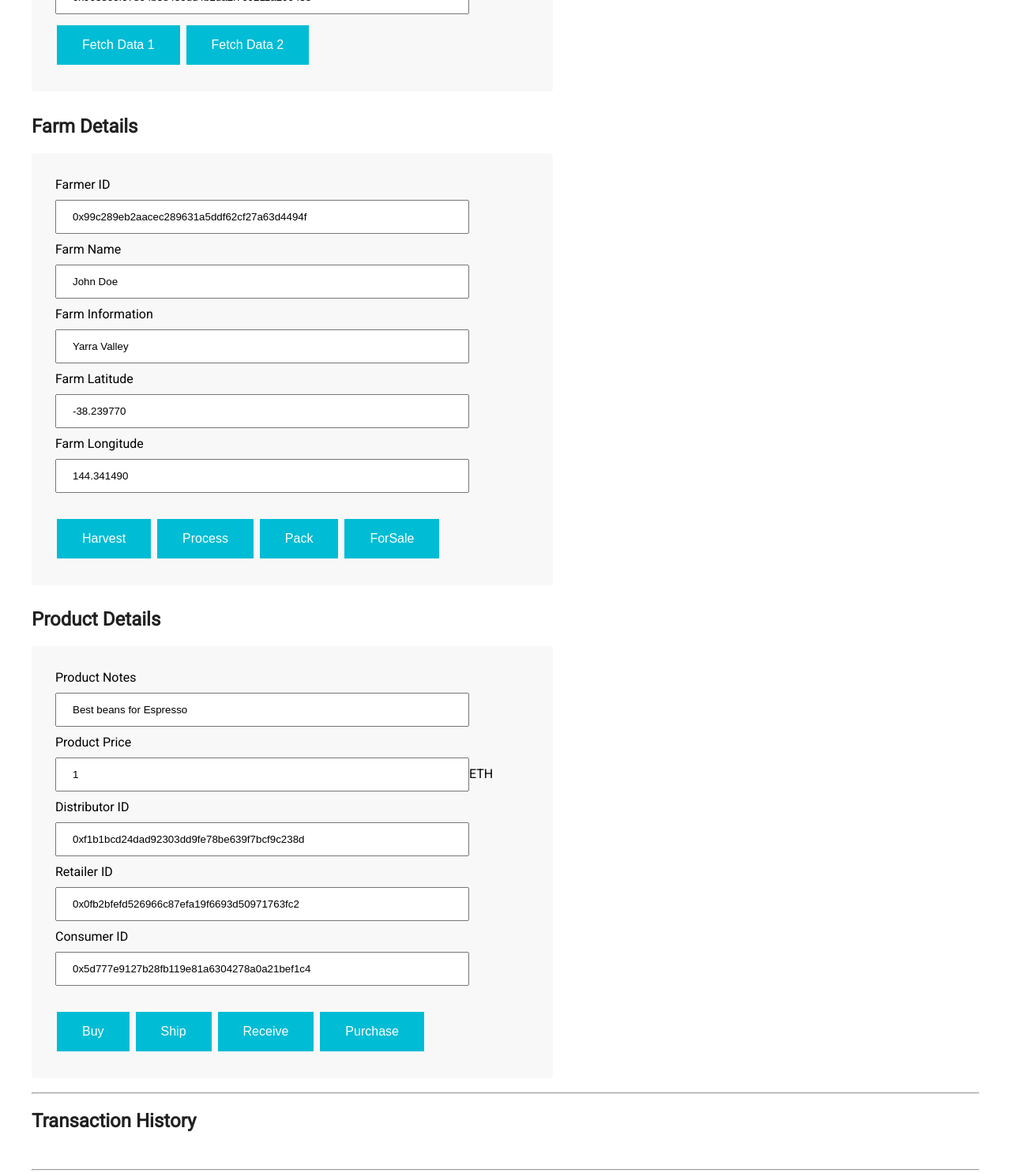
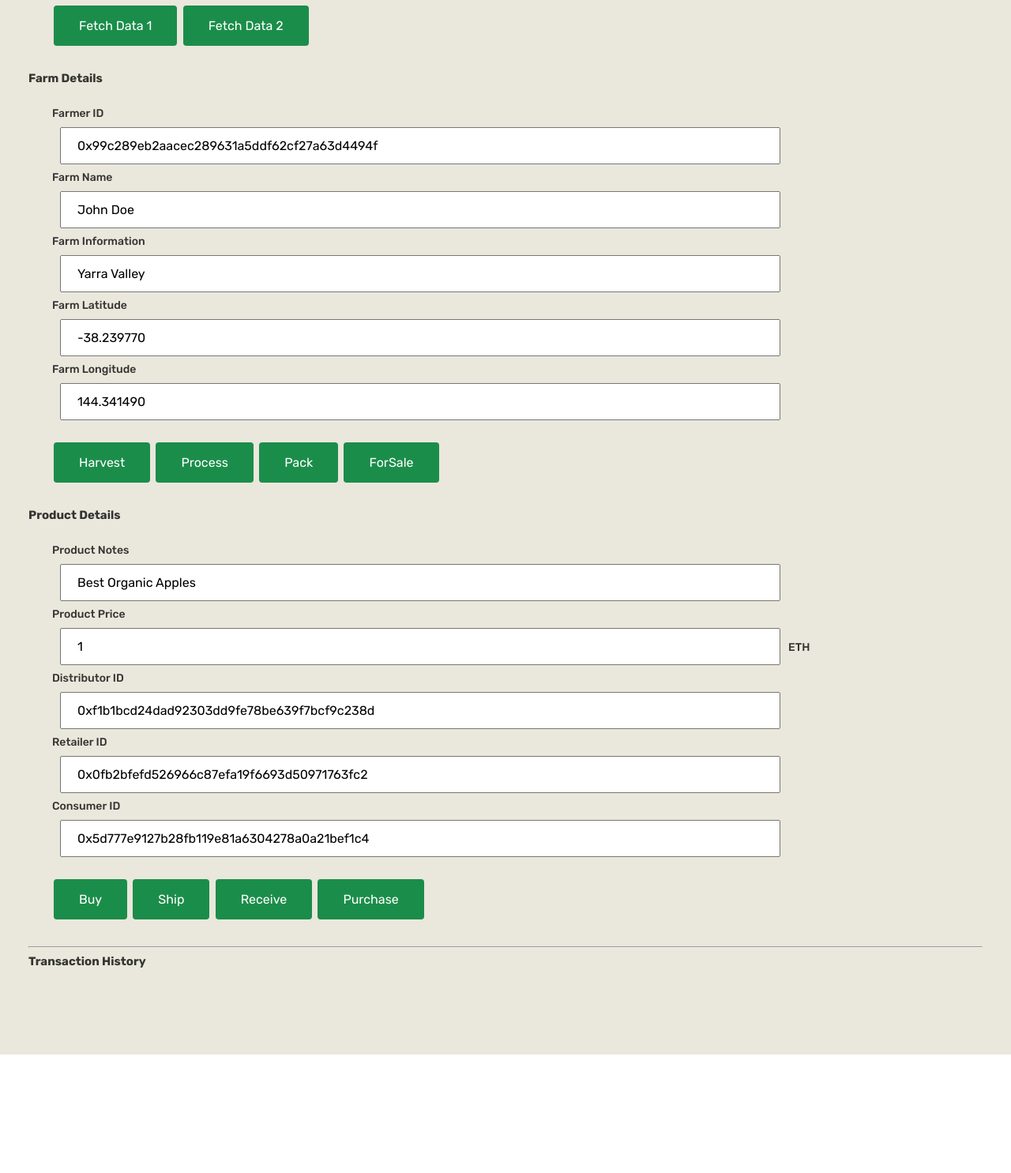
Before and after one commit to mark-goudie/nd1309-Project-6b-Example-Template-master, a website: page project-6/index.html in a window 1280 px wide. Shown: the part 474-1959 px from the top of the page at 79% size. After the commit the page ends 1809 px from the top, so only its background shows below. Drawn offline with nearby package versions, Linux system fonts and the light colour scheme; files whose address does not match are found by name.

Commit message:
html + css updates

```diff
--- a/project-6/index.html
+++ b/project-6/index.html
@@ -1,108 +1,206 @@
 <!DOCTYPE html>
 <html lang="en">
+  <head>
+    <meta charset="UTF-8" />
+    <meta http-equiv="X-UA-Compatible" content="IE=edge" />
+    <meta name="viewport" content="width=device-width, initial-scale=1.0" />
 
-<head>
-    <meta charset="UTF-8">
-    <meta name="viewport" content="width=device-width, initial-scale=1.0">
-    <title>Fair Trade Coffee</title>
-    <link href="https://fonts.googleapis.com/css?family=Roboto" rel="stylesheet">
-    <link rel="stylesheet" type="text/css" href="style.css">
+    <link rel="preconnect" href="https://fonts.googleapis.com" />
+    <link rel="preconnect" href="https://fonts.gstatic.com" crossorigin />
+    <link
+    href="https://fonts.googleapis.com/css2?family=Rubik:ital,wght@0,400;0,500;0,700;1,400;1,500&display=swap"
+    rel="stylesheet"
+    />
+    <link rel="stylesheet" href="style.css" />
+    <title>Organic Apples</title>
 </head>
+<main>
+    <section class="section-main">
+
+
+
 
         <body>
-    <div class="container">
-        <h1 style="text-align: center;">Fair Trade Coffee</h1>
-        <hr>
-        <p style="text-align: center;">Prove the authenticity of coffee using the Ethereum blockchain.</p>
+            <div>
+                <div id="ftc-harvest">
+                <h1 class="heading-primary">Organic Apples</h1>
+            <br />
+                <p class="h2-secondary">
+                    Prove the authenticity of apples using the Ethereum blockchain.
+                </p>
+            <br />
             </div>
 
-    <div id="ftc-harvest">
                 <h2>Product Overview</h2>
-        <div class="form-group">
+                <div class="form-group container">
                     SKU
-            <br>
-            <input class="input-field" type="number" id="sku" name="sku" value=1><br>
+                    <br />
+                    <input
+                    class="input-field"
+                    type="number"
+                    id="sku"
+                    name="sku"
+                    value="1"
+                    /><br />
                     UPC
-            <br>
-            <input type="number" id="upc" name="upc" value=1><br>
+                    <br />
+                    <input type="number" id="upc" name="upc" value="1" /><br />
                     Current Owner ID
-            <br>
-            <input type="text" id="ownerID" name="ownerID" value="0x963865f57804b38459dd4b2da2f760211a200438" size="50"><br>
-            <div class=button-div>
-                <button class="btn-fetchOne" id="button" type="button" data-id="9">Fetch Data 1</button>
-                <button class="btn-fetchTwo" id="button" type="button" data-id="10">Fetch Data 2</button>
+                    <br />
+                    <input
+                    type="text"
+                    id="ownerID"
+                    name="ownerID"
+                    value="0x963865f57804b38459dd4b2da2f760211a200438"
+                    size="50"
+                    /><br />
+                    <div class="button-div">
+                        <button class="btn-fetchOne" id="button" type="button" data-id="9">
+                            Fetch Data 1
+                        </button>
+                    <button class="btn-fetchTwo" id="button" type="button" data-id="10">
+                        Fetch Data 2
+                    </button>
                 </div>
             </div>
-        <div class=form-break></div>
+            <div class="form-break"></div>
             <h2>Farm Details</h2>
-        <div class="form-group">
+            <div class="form-group container">
                 Farmer ID
-            <br>
-            <input type="text" id="originFarmerID" name="originFarmerID" value="0x99c289eb2aacec289631a5ddf62cf27a63d4494f"
-                size="50"><br>
+                <br />
+                <input
+                type="text"
+                id="originFarmerID"
+                name="originFarmerID"
+                value="0x99c289eb2aacec289631a5ddf62cf27a63d4494f"
+                size="50"
+                /><br />
                 Farm Name
-            <br>
-            <input type="text" id="originFarmName" name="originFarmName" value="John Doe"><br>
+                <br />
+                <input
+                type="text"
+                id="originFarmName"
+                name="originFarmName"
+                value="John Doe"
+                /><br />
                 Farm Information
-            <br>
-            <input type="text" id="originFarmInformation" name="originFarmInformation" value="Yarra Valley"><br>
+                <br />
+                <input
+                type="text"
+                id="originFarmInformation"
+                name="originFarmInformation"
+                value="Yarra Valley"
+                /><br />
                 Farm Latitude
-            <br>
-            <input type="text" id="originFarmLatitude" name="originFarmLatitude" value="-38.239770"><br>
+                <br />
+                <input
+                type="text"
+                id="originFarmLatitude"
+                name="originFarmLatitude"
+                value="-38.239770"
+                /><br />
             Farm Longitude
-            <br>
-            <input type="text" id="originFarmLongitude" name="originFarmLongitude" value="144.341490"><br>
-            <br>
-            <button class="btn-harvest" id="button" type="button" data-id="1">Harvest</button>
-            <button class="btn-process" id="button" type="button" data-id="2">Process</button>
-            <button class="btn-pack" id="button" type="button" data-id="3">Pack</button>
-            <button class="btn-forsale" id="button" type="button" data-id="4">ForSale</button>
+            <br />
+            <input
+            type="text"
+            id="originFarmLongitude"
+            name="originFarmLongitude"
+            value="144.341490"
+            /><br />
+            <br />
+            <button class="btn-harvest" id="button" type="button" data-id="1">
+                Harvest
+            </button>
+            <button class="btn-process" id="button" type="button" data-id="2">
+                Process
+            </button>
+            <button class="btn-pack" id="button" type="button" data-id="3">
+                Pack
+            </button>
+            <button class="btn-forsale" id="button" type="button" data-id="4">
+                ForSale
+            </button>
         </div>
-        <div class=form-break></div>
+        <div class="form-break"></div>
         <h2>Product Details</h2>
-        <div class="form-group">
+        <div class="form-group container">
             Product Notes
-            <br>
-            <input type="text" id="productNotes" name="productNotes" value="Best beans for Espresso" size="60"><br>
+            <br />
+            <input
+            type="text"
+            id="productNotes"
+            name="productNotes"
+            value="Best Organic Apples"
+            size="60"
+            /><br />
             Product Price
-            <br>
-            <input type="number" id="productPrice" name="productPrice" value=1>ETH<br>
+            <br />
+            <input
+            type="number"
+            id="productPrice"
+        name="productPrice"
+        value="1"
+        />ETH<br />
         Distributor ID
-            <br>
-            <input type="text" id="distributorID" name="distributorID" value="0xf1b1bcd24dad92303dd9fe78be639f7bcf9c238d"
-                size="50">
-            <br>
+        <br />
+        <input
+        type="text"
+        id="distributorID"
+        name="distributorID"
+        value="0xf1b1bcd24dad92303dd9fe78be639f7bcf9c238d"
+        size="50"
+        />
+        <br />
         Retailer ID
-            <br>
-            <input type="text" id="retailerID" name="retailerID" value="0x0fb2bfefd526966c87efa19f6693d50971763fc2"
-                size="50"><br>
+        <br />
+        <input
+        type="text"
+        id="retailerID"
+        name="retailerID"
+        value="0x0fb2bfefd526966c87efa19f6693d50971763fc2"
+        size="50"
+        /><br />
         Consumer ID
-            <br>
-            <input type="text" id="consumerID" name="consumerID" value="0x5d777e9127b28fb119e81a6304278a0a21bef1c4"
-                size="50"><br>
-            <br>
-            <button class="btn-buy" id="button" type="button" data-id="5">Buy</button>
-            <button class="btn-ship" id="button" type="button" data-id="6">Ship</button>
-            <button class="btn-receive" id="button" type="button" data-id="7">Receive</button>
-            <button class="btn-purchase" id="button" type="button" data-id="8">Purchase</button>
+        <br />
+        <input
+        type="text"
+        id="consumerID"
+        name="consumerID"
+        value="0x5d777e9127b28fb119e81a6304278a0a21bef1c4"
+        size="50"
+        /><br />
+        <br />
+        <button class="btn-buy" id="button" type="button" data-id="5">
+            Buy
+        </button>
+        <button class="btn-ship" id="button" type="button" data-id="6">
+            Ship
+        </button>
+        <button class="btn-receive" id="button" type="button" data-id="7">
+            Receive
+        </button>
+        <button class="btn-purchase" id="button" type="button" data-id="8">
+            Purchase
+        </button>
     </div>
-        <div class=form-break></div>
-        <hr>
+    <div class="form-break"></div>
+    <hr />
 </div>
-
+<br />
     <h2>Transaction History<span id="ftc-history"></span></h2>
-    <div>
+    <div class="container">
         <ul id="ftc-events">
             <!-- Events will appear here from app.js -->
         </ul>
-        <br>
-        <hr>
+        <br />
+        <!-- <hr /> -->
     </div>
+</section>
+</main>
 
 <script src="https://ajax.googleapis.com/ajax/libs/jquery/1.12.4/jquery.min.js"></script>
 <!-- <script src="js/web3.min.js"></script> -->
 <script src="js/truffle-contract.js"></script>
 <script src="js/app.js"></script>
 </body>
-
 </html>
--- a/project-6/style.css
+++ b/project-6/style.css
@@ -1,66 +1,115 @@
+* {
+  padding: 0;
+  margin: 0;
+  box-sizing: border-box;
+}
+
+html {
+  font-size: 62.5%;
+  overflow-x: hidden;
+}
+
 body {
-  background-color:#fff;
-  padding: 2em;
-  font-family: 'Roboto', 'Helvetica Neue', 'Helvetica', 'Arial', 'sans-serif';
-  color: #212121;
+  font-family: "Rubik", sans-serif;
+  line-height: 1;
+  font-weight: 400;
+  color: #343432;
+  overflow-x: hidden;
+}
+
+.section-main {
+  background-color: #eae7dc;
+  padding: 3.6rem 3.6rem;
 }
 .container {
-  width: 80%;
-  margin: 0 auto;
+  /* display: flex; */
+  max-width: 120rem;
+  /* margin: 0 auto; */
+  padding: 3rem;
+  justify-content: center;
+  font-size: 14px;
+  font-weight: 500;
 }
 
+.heading-primary {
+  font-size: 5.2rem;
+  font-weight: 700;
+  line-height: 1.05;
+  letter-spacing: -0.5px;
+  color: #343432;
+  margin-bottom: 3.2rem;
+}
+.h2-secondary {
+  font-size: 2.2rem;
+  padding: 1.2rem 0;
+}
+.grid {
+  display: grid;
+  gap: 9.6rem;
+}
 
-.bold {
-  font-weight: bolder;
+.grid--2-cols {
+  grid-template-columns: repeat(2, 1fr);
+}
+
+.grid--3-cols {
+  grid-template-columns: repeat(3, 1fr);
+}
+
+.grid--4-cols {
+  grid-template-columns: repeat(4, 1fr);
 }
 
 input {
   width: 80%;
   padding: 12px 20px;
-    margin: 10px 0;
+  margin: 10px 10px;
+  font-family: inherit;
+  font-size: 16px;
 }
 
 button {
   cursor: pointer;
-    background-color: #4CAF50;
   border: none;
+  border-radius: 4px;
   color: white;
-    background-color: #00BCD4;
+  background-color: #1b8d4a;
   font-size: 16px;
+  font-family: inherit;
   padding: 16px 32px;
   text-decoration: none;
   margin: 4px 2px;
   cursor: pointer;
 }
 
-.sell {
+/* .sell {
   background-color: white;
-  color: #D1C4E9;
+  color: #d1c4e9;
 }
 
 .ftc-intro {
-  background-color:#0097A7;
-  color:white;
-  width:100%;
-  padding:20px;
+  background-color: #0097a7;
+  color: white;
+  width: 100%;
+  padding: 20px;
 }
 
 .form-group {
-  background-color:#0097A7;
-  color:black;
-  width:50%;
-  padding:30px;
+  background-color: #0097a7;
+  color: black;
+  width: 50%;
+  padding: 30px;
   border-radius: 4px;
   background-color: #f8f8f8;
 }
 
 .form-break {
-  background-color:#fff;
-  color:white;
-  width:100%;
-  padding:5px;
+  background-color: #fff;
+  color: white;
+  width: 100%;
+  padding: 5px;
 }
 
 .horizontal-rule {
-  background-color:#BDBDBD;
-}
+  background-color: #bdbdbd;
+} */
```
Also changed, not shown: project-6/build/contracts/ConsumerRole.json, project-6/build/contracts/DistributorRole.json, project-6/build/contracts/FarmerRole.json, project-6/build/contracts/Migrations.json, project-6/build/contracts/RetailerRole.json, project-6/build/contracts/SupplyChain.json. Lines whose indentation alone changed are shown as unchanged.
